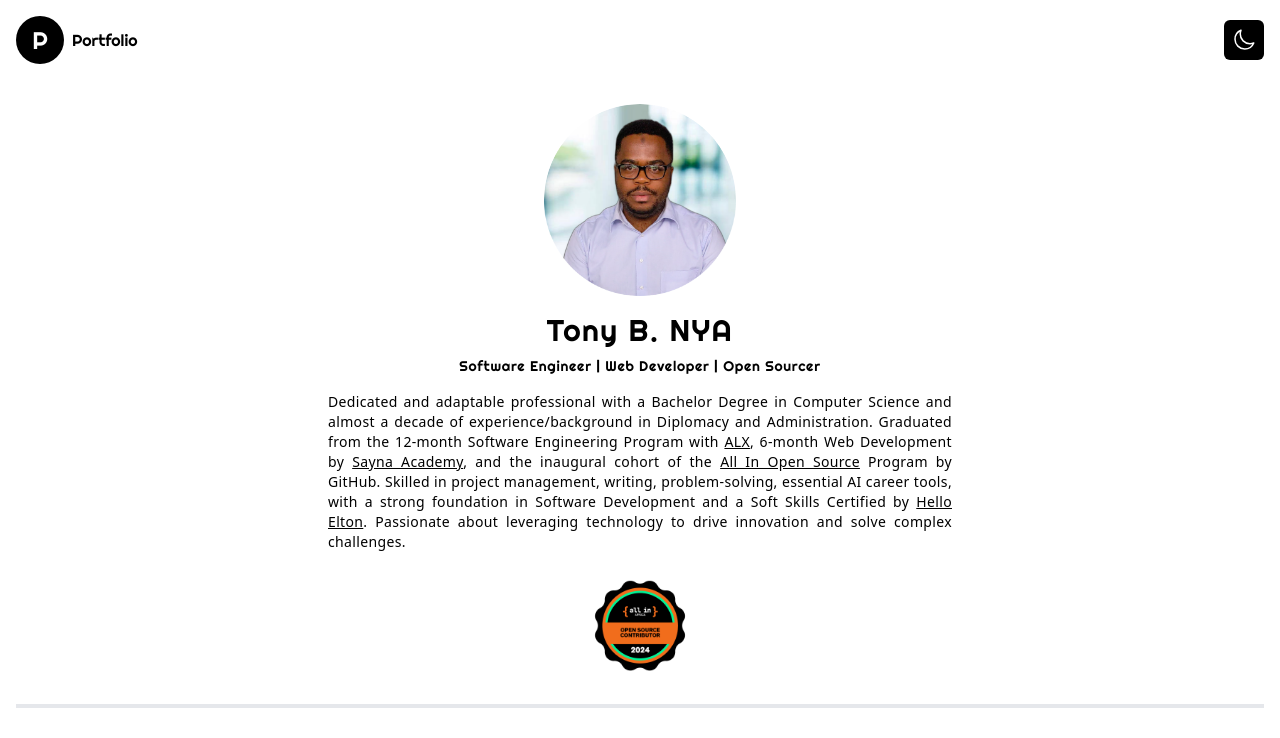
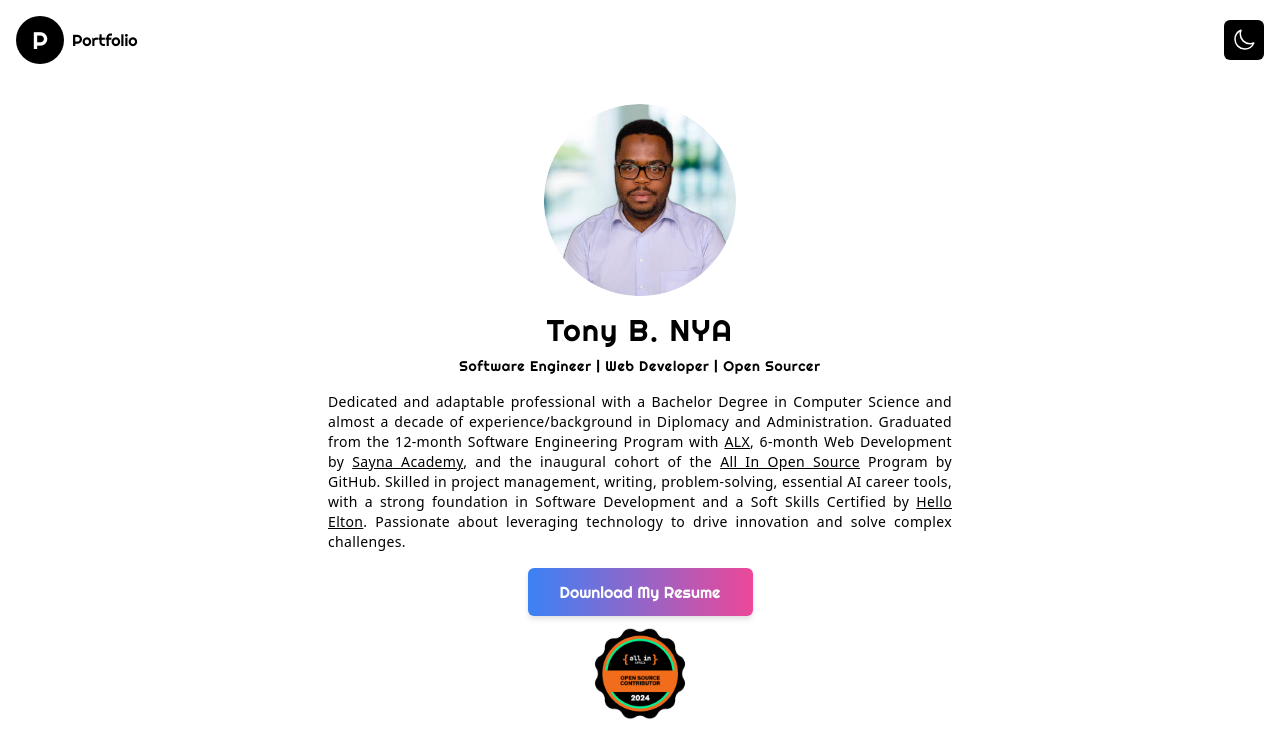
Before and after one commit to tonybnya/portfolio, a React (Vite) app: page / in a window 1280 px wide. Shown: the top 738 px of the page. Built offline with nearby package versions, Linux system fonts and the light colour scheme.

Commit message:
feat: add a Button to the Intro section to download my resume

```diff
--- a/src/components/Intro.jsx
+++ b/src/components/Intro.jsx
@@ -1,6 +1,8 @@
 import React from "react";
 import profile from "/assets/profile.png";
 import badge from "/assets/all-in-open-source-contributor.png";
+import resume from "/assets/CV-tonybnya.pdf";
+import Button from "./Button";
 
 function Intro() {
   return (
@@ -44,6 +46,11 @@ function Intro() {
         . Passionate about leveraging technology to drive innovation and solve
         complex challenges.
       </p>
+
+      <a href={resume} target="_blank">
+        <Button btn="Download My Resume" />
+      </a>
+
       <a
         href="https://www.credly.com/earner/earned/badge/d11a9129-997c-4a1d-8ec7-7ec66c08c477"
         target="_blank"
```
